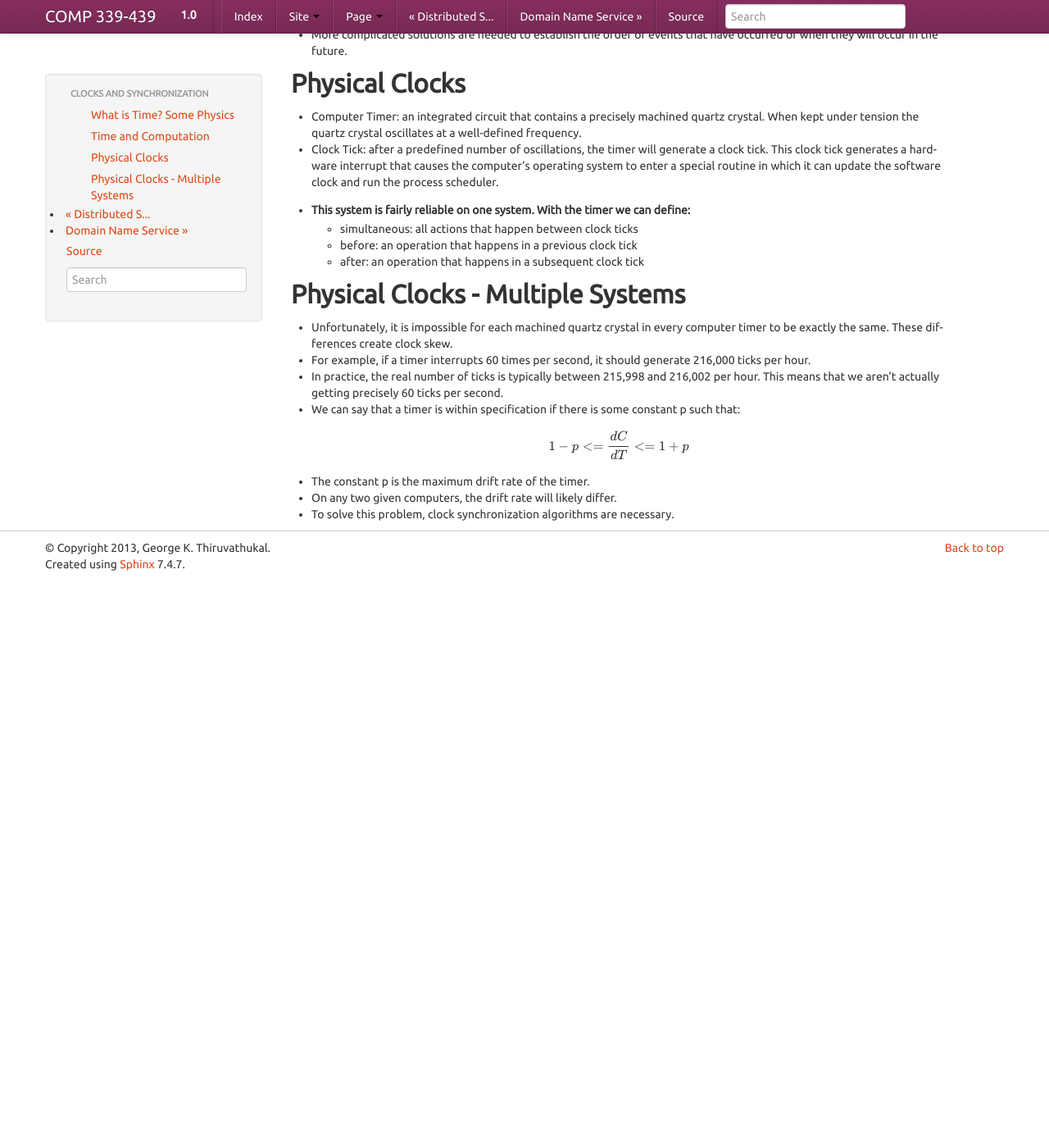
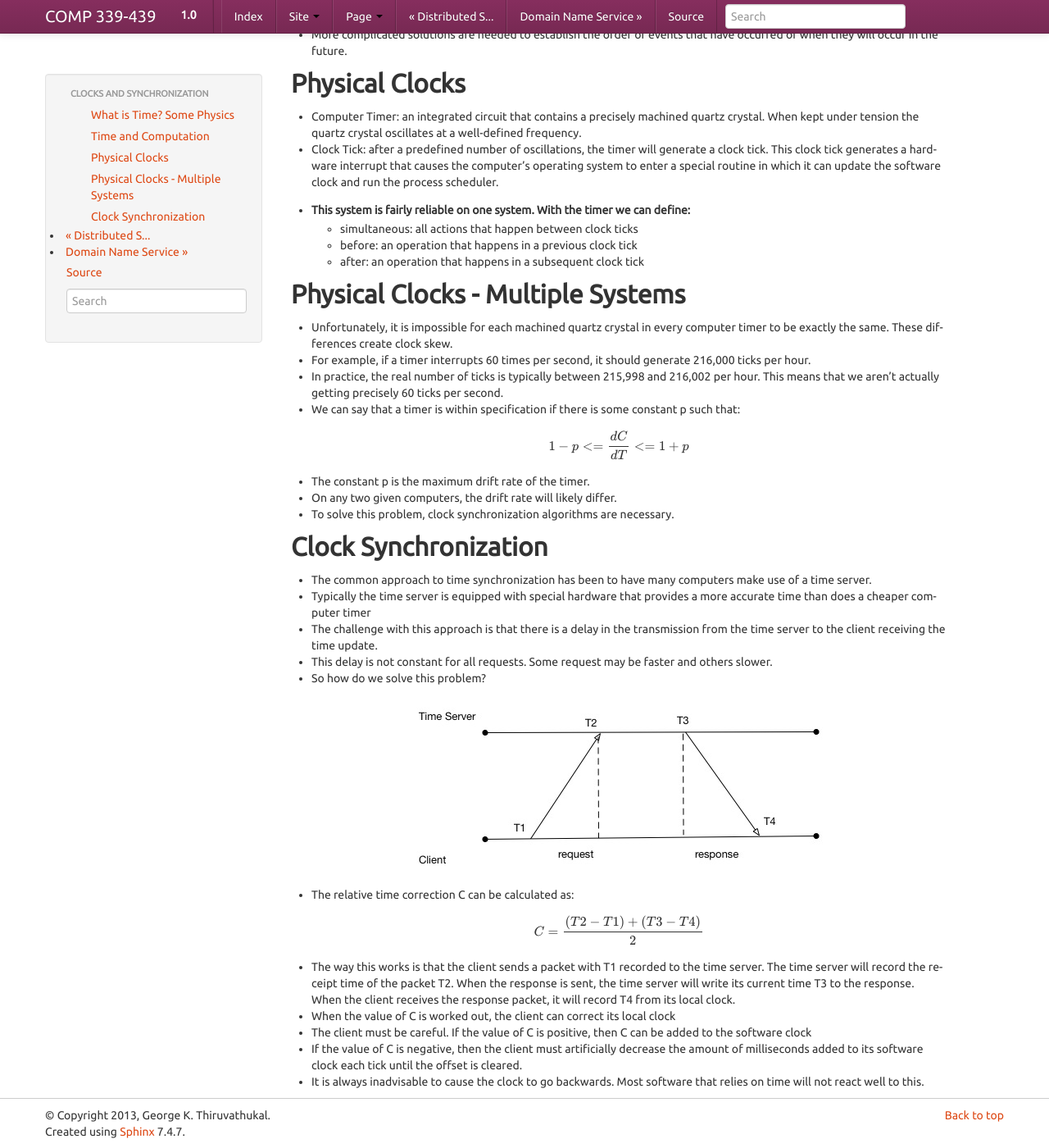
Before and after one commit to LoyolaChicagoBooks/distributedsystems, a Sphinx documentation site: the page built from source/clocks.rst, in a window 1280 px wide and 1400 px high, scrolled down 1140 px. Shown: the whole window at 82% size. Built offline with Sphinx 7.4.7, drawn with Linux system fonts in a browser that asks for light colours; before the commit the page ends 1848 px from its top, so only the background shows below that.

Commit message:
clock synchronization

```diff
--- a/source/clocks.rst
+++ b/source/clocks.rst
@@ -54,3 +54,32 @@ Physical Clocks - Multiple Systems
 - The constant p is the maximum drift rate of the timer.
 - On any two given computers, the drift rate will likely differ.
 - To solve this problem, clock synchronization algorithms are necessary.
+
+
+
+Clock Synchronization
+------------------------------------
+
+- The common approach to time synchronization has been to have many computers make use of a time server.
+- Typically the time server is equipped with special hardware that provides a more accurate time than does a cheaper computer timer
+- The challenge with this approach is that there is a delay in the transmission from the time server to the client receiving the time update.
+- This delay is not constant for all requests. Some request may be faster and others slower.
+- So how do we solve this problem?
+
+
+.. figure:: figures/clocks/ntp_request_response.jpg
+
+
+- The relative time correction C can be calculated as:
+
+
+.. math::
+
+	C = \frac{(T2 - T1) + (T3 - T4)}{2}
+
+
+- The way this works is that the client sends a packet with T1 recorded to the time server. The time server will record the receipt time of the packet T2. When the response is sent, the time server will write its current time T3 to the response. When the client receives the response packet, it will record T4 from its local clock.
+- When the value of C is worked out, the client can correct its local clock
+- The client must be careful. If the value of C is positive, then C can be added to the software clock
+- If the value of C is negative, then the client must artificially decrease the amount of milliseconds added to its software clock each tick until the offset is cleared.
+- It is always inadvisable to cause the clock to go backwards. Most software that relies on time will not react well to this.
```
Also changed, not shown: source/figures/clocks/ntp_request_response.jpg (added), 1 other file.
